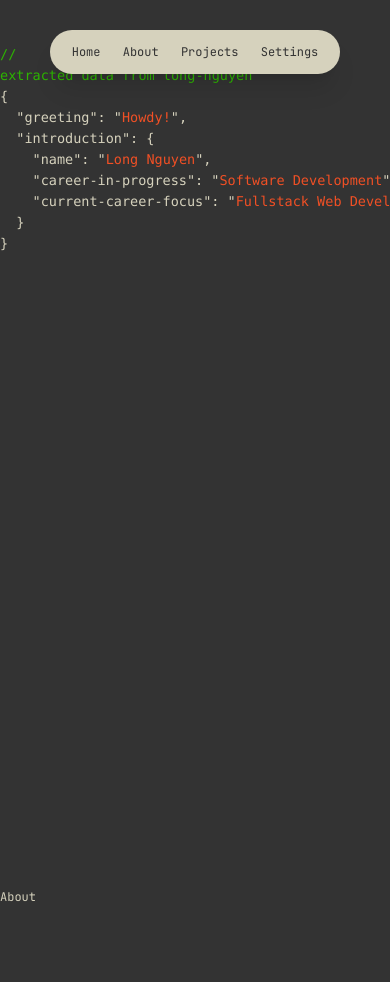
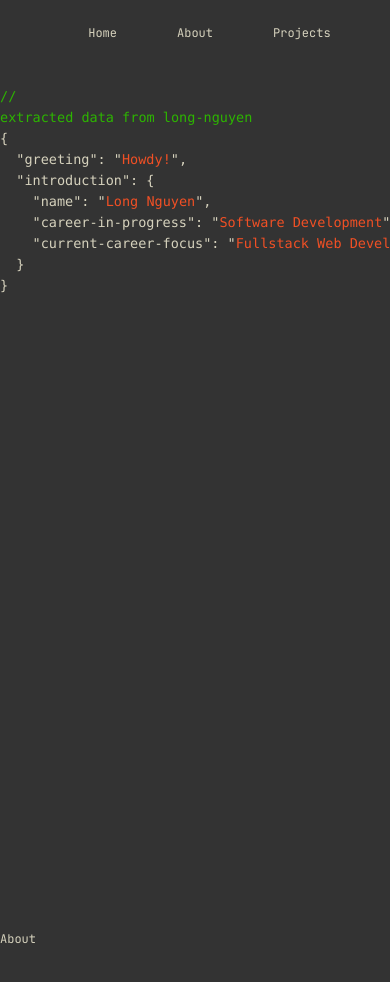
Before and after one commit to thanhlongnguyenn/longnguyen-portfolio, a Next.js app in the folder long-nguyen-portfolio/: page / in a window 390 px wide. Shown: the top 982 px of the page. Built offline with nearby package versions, Linux system fonts and the light colour scheme.

Commit message:
Finalised header and tabview nav
as title

```diff
--- a/long-nguyen-portfolio/src/app/components/tabview.tsx
+++ b/long-nguyen-portfolio/src/app/components/tabview.tsx
@@ -1,9 +1,24 @@
 "use client";
 
-import React, { useState, useEffect, useRef } from "react";
-import AnimatedContent from "@/components/ui/animatedcontent";
+import React, { useState, useEffect } from "react";
 
 const TabView = () => {
+  const [isScrolled, setIsScrolled] = useState(false);
+
+  const handleScroll = () => {
+    if (window.scrollY > 50) {
+      setIsScrolled(true);
+    } else {
+      setIsScrolled(false);
+    }
+  };
+
+  useEffect(() => {
+    window.addEventListener("scroll", handleScroll);
+    return () => {
+      window.removeEventListener("scroll", handleScroll);
+    };
+  }, []);
 
   const scrollTo = (id: string) => {
     const element = document.getElementById(id);
@@ -17,38 +32,53 @@
 
   return (
     <>
-        <div className="sticky top-8 flex items-center justify-center w-full">
-          <AnimatedContent
-            distance={20}
-            direction="vertical"
-            config={{ tension: 80, friction: 20 }}
-            initialOpacity={0.2}
-            animateOpacity
-            scale={0.9}
-            threshold={0.2}
+      <div
+        className={`sticky top-0 w-full transition-all duration-500 header ${
+          isScrolled ? "opacity-0" : "opacity-100"
+        }`}
+      >
+        <div>
+          <div className="flex items-center justify-between">
+            <div className="logo">Logo</div>
+            <ul className="flex space-x-20">
+              <li onClick={() => scrollTo("home")} className="cursor-pointer">
+                Home
+              </li>
+              <li onClick={() => scrollTo("about")} className="cursor-pointer">
+                About
+              </li>
+              <li
+                onClick={() => scrollTo("projects")}
+                className="cursor-pointer"
+              >
+                Projects
+              </li>
+            </ul>
+          </div>
+        </div>
+      </div>
+
+      <div
+        className={`sticky flex items-center justify-center tabview-padding transition-all duration-500 ${
+          isScrolled ? "opacity-100" : "opacity-0"
+        } cursor-pointer`}
       >
         <nav className="tabview shadow-xl">
-              <ul className="flex space-x-1">
+          <ul className="flex space-x-7">
             <li onClick={() => scrollTo("home")} className="tabview-item">
               Home
             </li>
-
             <li onClick={() => scrollTo("about")} className="tabview-item">
               About
             </li>
-
-                <li
-                  onClick={() => scrollTo("projects")} className="tabview-item"
-                >
+            <li onClick={() => scrollTo("projects")} className="tabview-item">
               Projects
             </li>
-
-                <li onClick={() => scrollTo("home")} className="tabview-item">
+            {/* <li onClick={() => scrollTo("settings")} className="tabview-item">
               Settings
-                </li>
+            </li> */}
           </ul>
         </nav>
-          </AnimatedContent>
       </div>
     </>
   );
--- a/long-nguyen-portfolio/src/app/globals.css
+++ b/long-nguyen-portfolio/src/app/globals.css
@@ -82,8 +82,19 @@
   border-radius: 9999px;
 }
 
+.tabview-padding {
+  padding: 0rem;
+}
+
+.header {
+  padding-left: 3rem;
+  padding-right: 3rem;
+  padding-top: 2rem;
+  padding-bottom: 0rem;
+}
+
 /* Responsive styles */
-@media (max-width: 1206px) {
+@media (max-width: 900px) {
   :root {
     font-size: 0.75rem;
   }
@@ -96,4 +107,15 @@
     padding: 0.1rem 0.8rem;
     font-size: 1rem; /* Adjust font size for smaller screens */
   }
+
+  .logo {
+    visibility: hidden;
+  }
+
+  .header {
+    position: relative;
+    display: flex;
+    align-items: center;
+    justify-content: center;
+  }
 }
--- a/long-nguyen-portfolio/src/app/page.tsx
+++ b/long-nguyen-portfolio/src/app/page.tsx
@@ -7,8 +7,8 @@
 
 export default function Home() {
   return (
-    <>
-      <div className="sticky top-10">
+    <div>
+      <div className="sticky top-0 z-auto">
         <TabView />
       </div>
       <div className="overflow-hidden">
@@ -28,6 +28,6 @@
           </div>
         </div>
       </div>
-    </>
+    </div>
   );
 }
```
Lines whose indentation alone changed are shown as unchanged.
